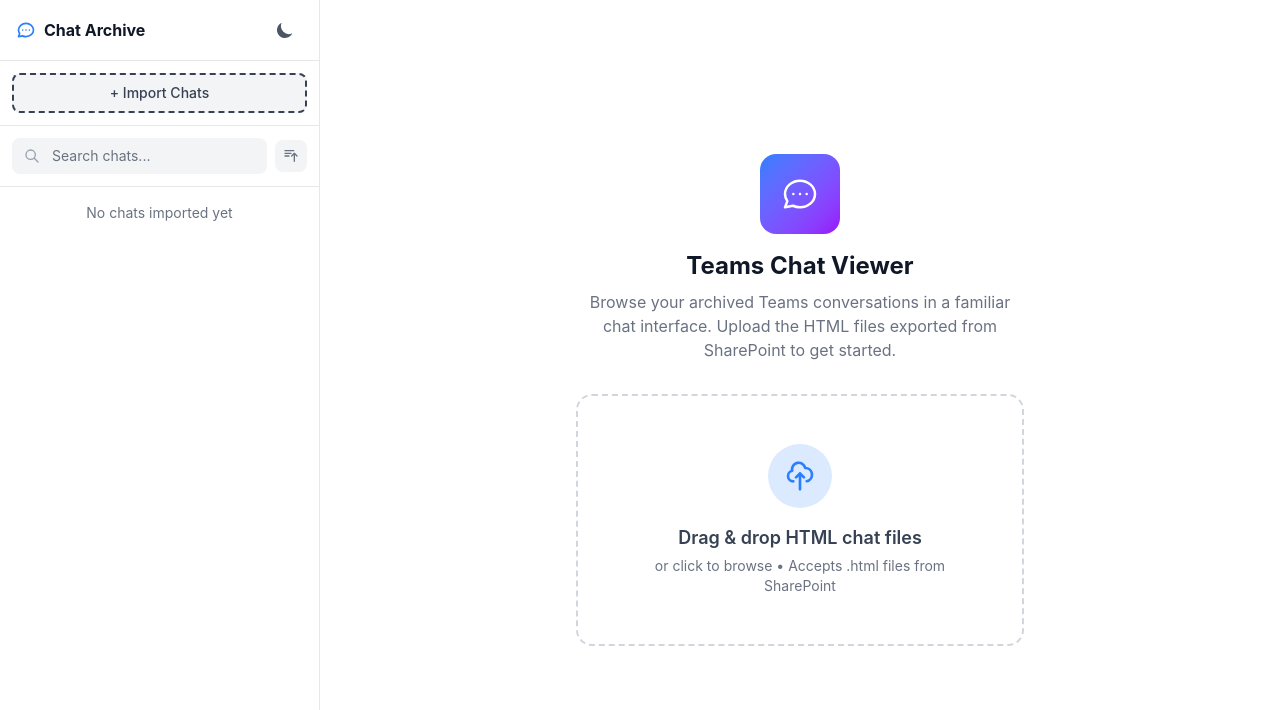
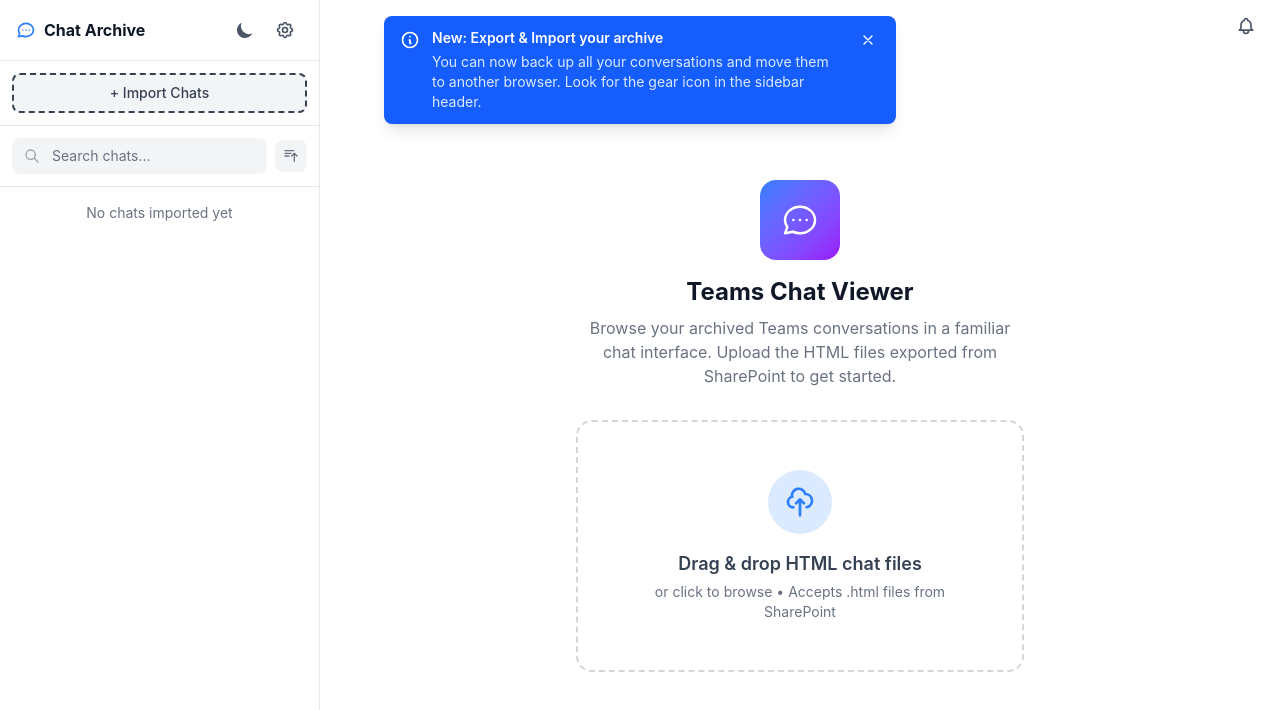
Before and after one commit to psiservices-jstratton/teams-chat-viewer, a React (Vite) app: page / in a window 1280 px wide. Shown: the top 710 px of the page. Built offline with nearby package versions, Linux system fonts and the light colour scheme.

Commit message:
feat: wire export/import, settings menu, and what's-new notification into App
Co-Authored-By: Claude Opus 4.6 (1M context) <noreply@anthropic.com>

```diff
--- a/src/App.tsx
+++ b/src/App.tsx
@@ -7,11 +7,22 @@ import { ChatView } from './components/ChatView';
 import { UploadArea } from './components/UploadArea';
 import { EmptyState } from './components/EmptyState';
 import { ThemeToggle } from './components/ThemeToggle';
+import { SettingsMenu } from './components/SettingsMenu';
+import { WhatsNewBanner } from './components/WhatsNewBanner';
+import { NotificationBell } from './components/NotificationBell';
+import { exportArchive, importArchive } from './lib/exporter';
+import type { ImportProgress } from './lib/exporter';
 
 export default function App() {
   const [conversations, setConversations] = useState<Conversation[]>([]);
   const [selectedId, setSelectedId] = useState<string | null>(null);
   const [sidebarOpen, setSidebarOpen] = useState(true);
+  const [importing, setImporting] = useState(false);
+  const [importProgress, setImportProgress] = useState<ImportProgress | null>(null);
+  const [importError, setImportError] = useState<string | null>(null);
+  const [showWhatsNew, setShowWhatsNew] = useState(
+    () => !localStorage.getItem('teams-chat-viewer-seen-whats-new-v1')
+  );
 
   useEffect(() => {
     applyTheme(getStoredTheme());
@@ -77,13 +88,40 @@ export default function App() {
     setConversations(convs);
   }, []);
 
+  const handleExport = useCallback(async () => {
+    await exportArchive();
+  }, []);
+
+  const handleImportArchive = useCallback(async (file: File) => {
+    setImporting(true);
+    setImportProgress(null);
+    setImportError(null);
+    try {
+      await importArchive(file, setImportProgress);
+      const convs = await getAllConversations();
+      setConversations(convs);
+      // Apply imported theme
+      applyTheme(getStoredTheme());
+    } catch (err) {
+      setImportError(err instanceof Error ? err.message : 'Failed to import conversations. Please try again.');
+    } finally {
+      setImporting(false);
+      setImportProgress(null);
+    }
+  }, []);
+
+  const handleDismissWhatsNew = useCallback(() => {
+    setShowWhatsNew(false);
+    localStorage.setItem('teams-chat-viewer-seen-whats-new-v1', '1');
+  }, []);
+
   const selected = conversations.find(c => c.id === selectedId) || null;
 
   return (
     <div className="h-full flex bg-white dark:bg-gray-900 text-gray-900 dark:text-gray-100 font-sans">
       {/* Sidebar */}
       <div
-        className={`flex-shrink-0 border-r border-gray-200 dark:border-gray-700 bg-white dark:bg-gray-900 flex flex-col transition-all
+        className={`flex-shrink-0 relative border-r border-gray-200 dark:border-gray-700 bg-white dark:bg-gray-900 flex flex-col transition-all
           ${sidebarOpen ? 'w-80' : 'w-0 overflow-hidden'}`}
       >
         {/* Sidebar header */}
@@ -96,7 +134,15 @@ export default function App() {
             </svg>
             Chat Archive
           </h1>
-          <ThemeToggle />
+          <div className="flex items-center gap-1">
+            <ThemeToggle />
+            <SettingsMenu
+              onExport={handleExport}
+              onImport={handleImportArchive}
+              exportDisabled={conversations.length === 0}
+              importDisabled={importing}
+            />
+          </div>
         </div>
 
         {/* Upload area (compact) */}
@@ -113,6 +159,19 @@ export default function App() {
           onUnpin={handleUnpin}
           onReorderPinned={handleReorderPinned}
         />
+        {importing && (
+          <div className="absolute inset-0 bg-white/80 dark:bg-gray-900/80 flex flex-col items-center justify-center z-40">
+            <svg className="w-8 h-8 text-blue-500 animate-spin mb-3" fill="none" viewBox="0 0 24 24">
+              <circle className="opacity-25" cx="12" cy="12" r="10" stroke="currentColor" strokeWidth="4" />
+              <path className="opacity-75" fill="currentColor" d="M4 12a8 8 0 018-8V0C5.373 0 0 5.373 0 12h4z" />
+            </svg>
+            <p className="text-sm text-gray-600 dark:text-gray-400">
+              {importProgress
+                ? `Importing... ${importProgress.current} of ${importProgress.total} conversations`
+                : 'Preparing import...'}
+            </p>
+          </div>
+        )}
       </div>
 
       {/* Mobile sidebar toggle */}
@@ -127,12 +186,34 @@ export default function App() {
 
       {/* Main content */}
       <div className="flex-1 flex flex-col min-w-0">
+        <div className="flex justify-end px-4 py-2">
+          <NotificationBell onClick={() => setShowWhatsNew(true)} />
+        </div>
         {selected ? (
           <ChatView conversation={selected} onRenameParticipant={handleRenameParticipant} />
         ) : (
           <EmptyState onUploadComplete={handleUploadComplete} />
         )}
       </div>
+
+      {importError && (
+        <div className="fixed bottom-4 right-4 z-50 max-w-sm bg-red-600 text-white rounded-lg shadow-lg px-4 py-3 flex items-start gap-3">
+          <svg className="w-5 h-5 flex-shrink-0 mt-0.5" fill="none" stroke="currentColor" viewBox="0 0 24 24">
+            <path strokeLinecap="round" strokeLinejoin="round" strokeWidth={2} d="M12 8v4m0 4h.01M21 12a9 9 0 11-18 0 9 9 0 0118 0z" />
+          </svg>
+          <p className="text-sm flex-1">{importError}</p>
+          <button
+            onClick={() => setImportError(null)}
+            className="flex-shrink-0 p-1 rounded hover:bg-red-500 transition-colors"
+          >
+            <svg className="w-4 h-4" fill="none" stroke="currentColor" viewBox="0 0 24 24">
+              <path strokeLinecap="round" strokeLinejoin="round" strokeWidth={2} d="M6 18L18 6M6 6l12 12" />
+            </svg>
+          </button>
+        </div>
+      )}
+
+      {showWhatsNew && <WhatsNewBanner onDismiss={handleDismissWhatsNew} />}
     </div>
   );
 }
```
